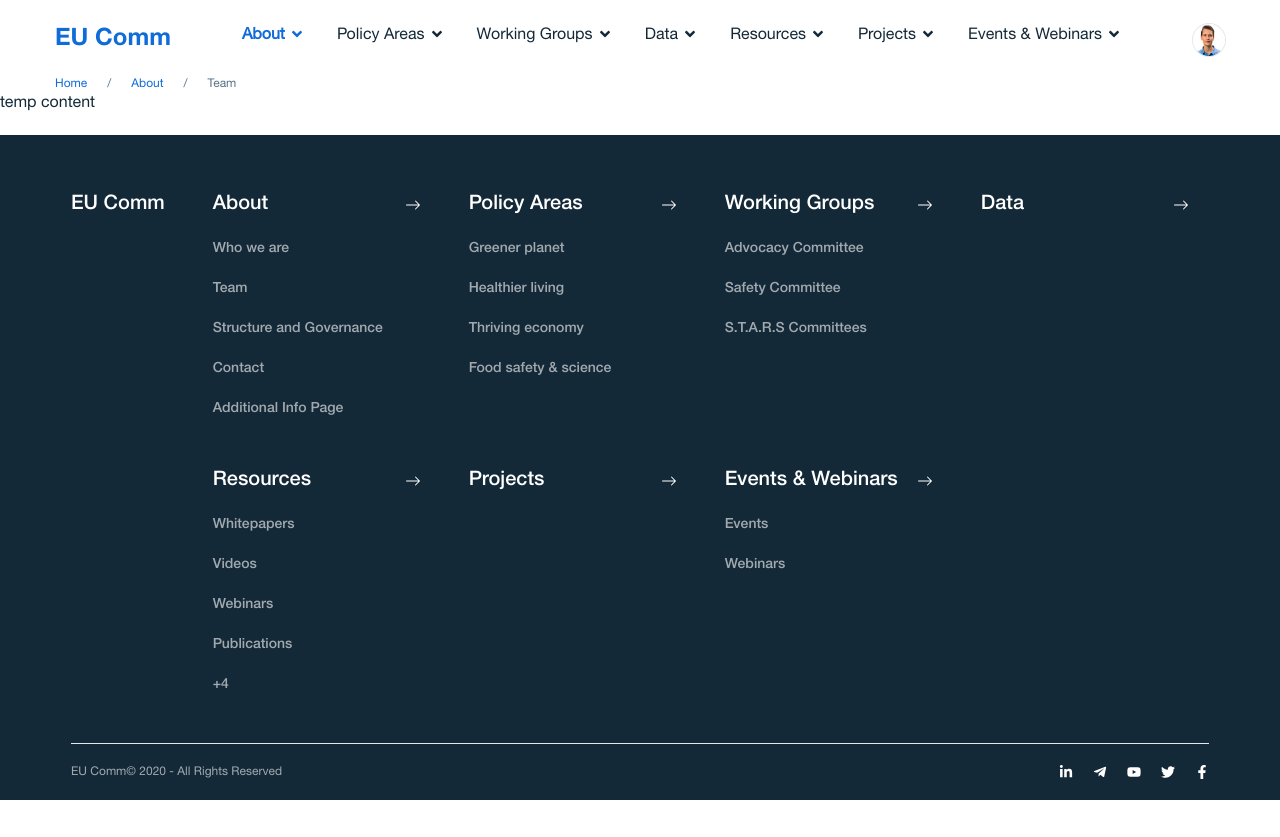
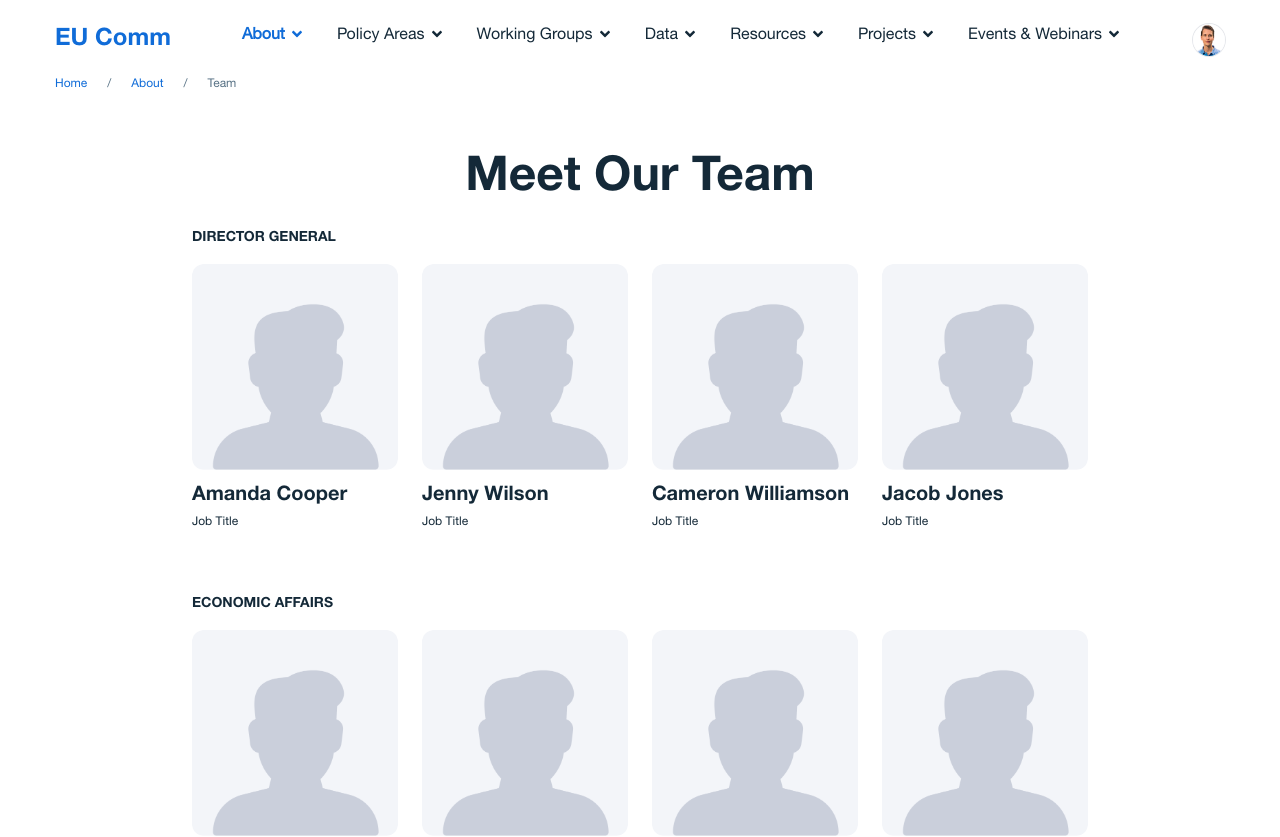
Before and after one commit to arpitgupta1214/eucomm, a Next.js app: page /about/team in a window 1280 px wide. Shown: the top 837 px of the page. Before the commit the page ends 800 px from the top, so only its background shows below. Built offline with nearby package versions, Linux system fonts and the light colour scheme; what calendar-dates would draw is missing.

Commit message:
team page added

```diff
--- /dev/null
+++ b/data/about/team/data.json
@@ -0,0 +1,65 @@
+{
+  "pageHead": "Meet Our Team",
+  "teams": [
+    {
+      "name": "DIRECTOR GENERAL",
+      "members": [
+        {
+          "name": "Amanda Cooper",
+          "jobTitle": "Job Title",
+          "image": "/images/placeholder-human.png"
+        },
+        {
+          "name": "Jenny Wilson",
+          "jobTitle": "Job Title",
+          "image": "/images/placeholder-human.png"
+        },
+        {
+          "name": "Cameron Williamson",
+          "jobTitle": "Job Title",
+          "image": "/images/placeholder-human.png"
+        },
+        {
+          "name": "Jacob Jones",
+          "jobTitle": "Job Title",
+          "image": "/images/placeholder-human.png"
+        }
+      ]
+    },
+    {
+      "name": "ECONOMIC AFFAIRS",
+      "members": [
+        {
+          "name": "Kathryn Murphy",
+          "jobTitle": "Job Title",
+          "image": "/images/placeholder-human.png"
+        },
+        {
+          "name": "Bessie Cooper",
+          "jobTitle": "Job Title",
+          "image": "/images/placeholder-human.png"
+        },
+        {
+          "name": "Wade Warren",
+          "jobTitle": "Job Title",
+          "image": "/images/placeholder-human.png"
+        },
+        {
+          "name": "Ronald Richards",
+          "jobTitle": "Job Title",
+          "image": "/images/placeholder-human.png"
+        },
+        {
+          "name": "Kathryn Murphy",
+          "jobTitle": "Job Title",
+          "image": "/images/placeholder-human.png"
+        },
+        {
+          "name": "Bessie Cooper",
+          "jobTitle": "Job Title",
+          "image": "/images/placeholder-human.png"
+        }
+      ]
+    }
+  ]
+}
--- /dev/null
+++ b/pages/about/team.jsx
@@ -0,0 +1,57 @@
+import Layout from "components/Layouts";
+import Newsletter from "components/Newsletter";
+import Image from "next/image";
+
+const Team = (props) => {
+  return (
+    <div className="w-full mt-16 flex flex-col items-center">
+      {/* head */}
+      <div className="mb-6 text-5xl font-bold">{props.pageHead}</div>
+
+      {/* teams */}
+      <div className="w-full max-w-4xl mb-16">
+        {props.teams.map((team) => (
+          <div key={`team-${team.name}`} className="w-full mb-16">
+            <div className="mb-4 text-sm font-bold">{team.name}</div>
+            <div className="w-full grid grid-cols-4 gap-6">
+              {team.members.map((member) => (
+                <div key={`${team.name}-${member.name}`} className="w-full">
+                  {/* img */}
+                  <div className="mb-3 w-full rounded-xl overflow-hidden">
+                    <Image
+                      src={member.image}
+                      alt=""
+                      width={200}
+                      height={200}
+                      layout="responsive"
+                    />
+                  </div>
+                  <div className="mb-1 font-bold text-xl">{member.name}</div>
+                  <div className="text-xs">{member.jobTitle}</div>
+                </div>
+              ))}
+            </div>
+          </div>
+        ))}
+      </div>
+      <div className="w-full max-w-content mb-32 rounded-xl overflow-hidden">
+        <Newsletter />
+      </div>
+    </div>
+  );
+};
+
+export const getStaticProps = async () => {
+  const staticData = await import("data/about/team/data.json").then(
+    (data) => data.default
+  );
+
+  return {
+    props: {
+      ...staticData,
+    },
+  };
+};
+
+Team.layout = Layout;
+export default Team;
```
Also changed, not shown: public/images/placeholder-human.png (added), public/images/placeholder.png.
